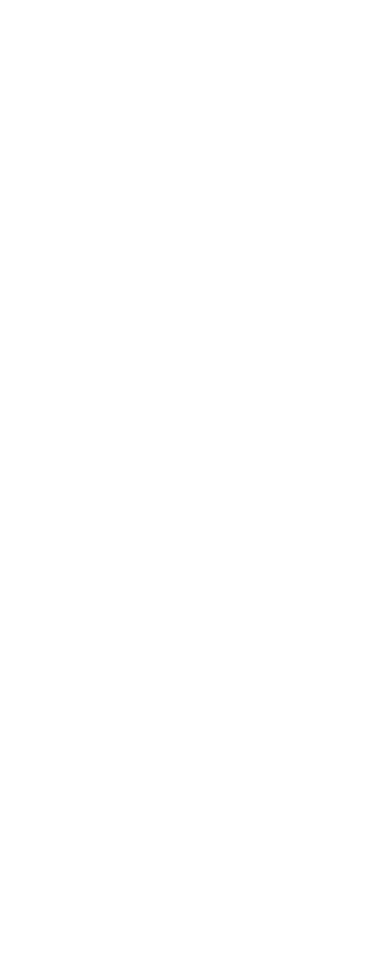
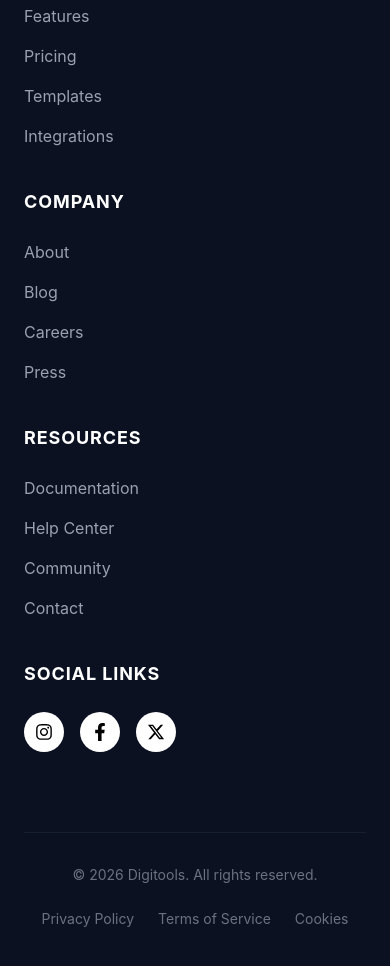
Before and after one commit to abirhossenrafi71/Assignment-6-Digitools, a React (Vite) app: page / in a window 390 px wide. Shown: the part 9280-10246 px from the top of the page. Before the commit the page ends 8974 px from the top, so only its background shows below. Built offline with nearby package versions, Linux system fonts and the light colour scheme.

Commit message:
readme.md file and footer design complete.almost assignment complete

```diff
--- /dev/null
+++ b/public/footer.json
@@ -0,0 +1,48 @@
+{
+  "brand": {
+    "name": "DigiTools",
+    "description": "Premium digital tools for creators, professionals, and businesses. Work smarter with our suite of powerful tools."
+  },
+  "sections": [
+    {
+      "title": "Product",
+      "links": [
+        { "label": "Features", "url": "#" },
+        { "label": "Pricing", "url": "#" },
+        { "label": "Templates", "url": "#" },
+        { "label": "Integrations", "url": "#" }
+      ]
+    },
+    {
+      "title": "Company",
+      "links": [
+        { "label": "About", "url": "#" },
+        { "label": "Blog", "url": "#" },
+        { "label": "Careers", "url": "#" },
+        { "label": "Press", "url": "#" }
+      ]
+    },
+    {
+      "title": "Resources",
+      "links": [
+        { "label": "Documentation", "url": "#" },
+        { "label": "Help Center", "url": "#" },
+        { "label": "Community", "url": "#" },
+        { "label": "Contact", "url": "#" }
+      ]
+    }
+  ],
+  "social_links": [
+    { "platform": "Instagram", "url": "#", "icon": "FaInstagram" },
+    { "platform": "Facebook", "url": "#", "icon": "FaFacebookF" },
+    { "platform": "X", "url": "#", "icon": "FaXTwitter" }
+  ],
+  "footer_bottom": {
+    "copyright": "© 2026 Digitools. All rights reserved.",
+    "links": [
+      { "label": "Privacy Policy", "url": "#" },
+      { "label": "Terms of Service", "url": "#" },
+      { "label": "Cookies", "url": "#" }
+    ]
+  }
+}
--- a/src/App.jsx
+++ b/src/App.jsx
@@ -9,6 +9,7 @@ import CartModal from './Component/Cart/cardmodals'
 import Step from './Component/Step/step'
 import Transparent from './Component/Transparent/transparent'
 import Workflow from './Component/Workflow/workflow'
+import Footer from './Component/Footer/footer'
 const getNavData = async () => {
   const res = await fetch("/navbar.json");
   return res.json();
@@ -34,6 +35,11 @@ const getTransparentDataLoad = async () => {
   return res.json();
 };
 const getTransparentData = getTransparentDataLoad();
+const getFooterData = async () => {
+  const res = await fetch("/footer.json");
+  return res.json();
+};
+const footerData = getFooterData();
 function App() {
   const [activetab, setactiveTab] = useState("products");
   const [cartsData, setCartsData] = useState([]);
@@ -81,6 +87,7 @@ function App() {
       <Step></Step>
       <Transparent getTransparentData={getTransparentData}></Transparent>
       <Workflow></Workflow>
+      <Footer footerData={footerData}></Footer>
     </>
   )
 }
--- /dev/null
+++ b/src/Component/Footer/footer.jsx
@@ -0,0 +1,92 @@
+import React, { use } from "react";
+import { FaInstagram, FaFacebookF } from "react-icons/fa";
+import { FaXTwitter } from "react-icons/fa6";
+
+const Footer = ({ footerData }) => {
+  const footer = use(footerData);
+
+  if (!footer) return null;
+
+  const { brand, sections, footer_bottom } = footer;
+
+  return (
+    <footer className="bg-[#0B1120] text-white pt-20 pb-10">
+      <div className="container mx-auto px-6 lg:px-0">
+        <div className="grid grid-cols-1 sm:grid-cols-2 md:grid-cols-3 lg:grid-cols-12 gap-10 mb-20">
+          <div className="lg:col-span-4 space-y-6">
+            <h2 className="text-3xl font-bold tracking-tight text-white">
+              {brand?.name}
+            </h2>
+            <p className="text-gray-400 text-[16px] leading-relaxed max-w-sm">
+              {brand?.description}
+            </p>
+          </div>
+
+          {sections?.map((section, idx) => (
+            <div key={idx} className="lg:col-span-2 space-y-6">
+              <h3 className="text-lg font-bold text-white uppercase tracking-wider">
+                {section.title}
+              </h3>
+              <ul className="space-y-4">
+                {section.links?.map((link, i) => (
+                  <li key={i}>
+                    <a
+                      href={link.url}
+                      className="text-gray-400 hover:text-white transition-all duration-300 inline-block"
+                    >
+                      {link.label}
+                    </a>
+                  </li>
+                ))}
+              </ul>
+            </div>
+          ))}
+
+          <div className="lg:col-span-2 space-y-6">
+            <h3 className="text-lg font-bold text-white uppercase tracking-wider">
+              Social Links
+            </h3>
+            <div className="flex gap-4">
+              <a
+                href="#"
+                className="w-10 h-10 bg-white rounded-full flex items-center justify-center text-black hover:bg-[#8B2CFF] hover:text-white transition-all duration-300"
+              >
+                <FaInstagram size={18} />
+              </a>
+              <a
+                href="#"
+                className="w-10 h-10 bg-white rounded-full flex items-center justify-center text-black hover:bg-[#8B2CFF] hover:text-white transition-all duration-300"
+              >
+                <FaFacebookF size={18} />
+              </a>
+              <a
+                href="#"
+                className="w-10 h-10 bg-white rounded-full flex items-center justify-center text-black hover:bg-[#8B2CFF] hover:text-white transition-all duration-300"
+              >
+                <FaXTwitter size={18} />
+              </a>
+            </div>
+          </div>
+        </div>
+
+        <div className="border-t border-gray-800/60 pt-8 flex flex-col md:flex-row justify-between items-center gap-6">
+          <p className="text-gray-500 text-sm">{footer_bottom?.copyright}</p>
+
+          <div className="flex gap-6 sm:gap-10">
+            {footer_bottom?.links?.map((link, i) => (
+              <a
+                key={i}
+                href={link.url}
+                className="text-gray-500 text-sm hover:text-white transition-colors"
+              >
+                {link.label}
+              </a>
+            ))}
+          </div>
+        </div>
+      </div>
+    </footer>
+  );
+};
+
+export default Footer;
```
Also changed, not shown: 1 other file (tests, documents, lock files or other folders).
